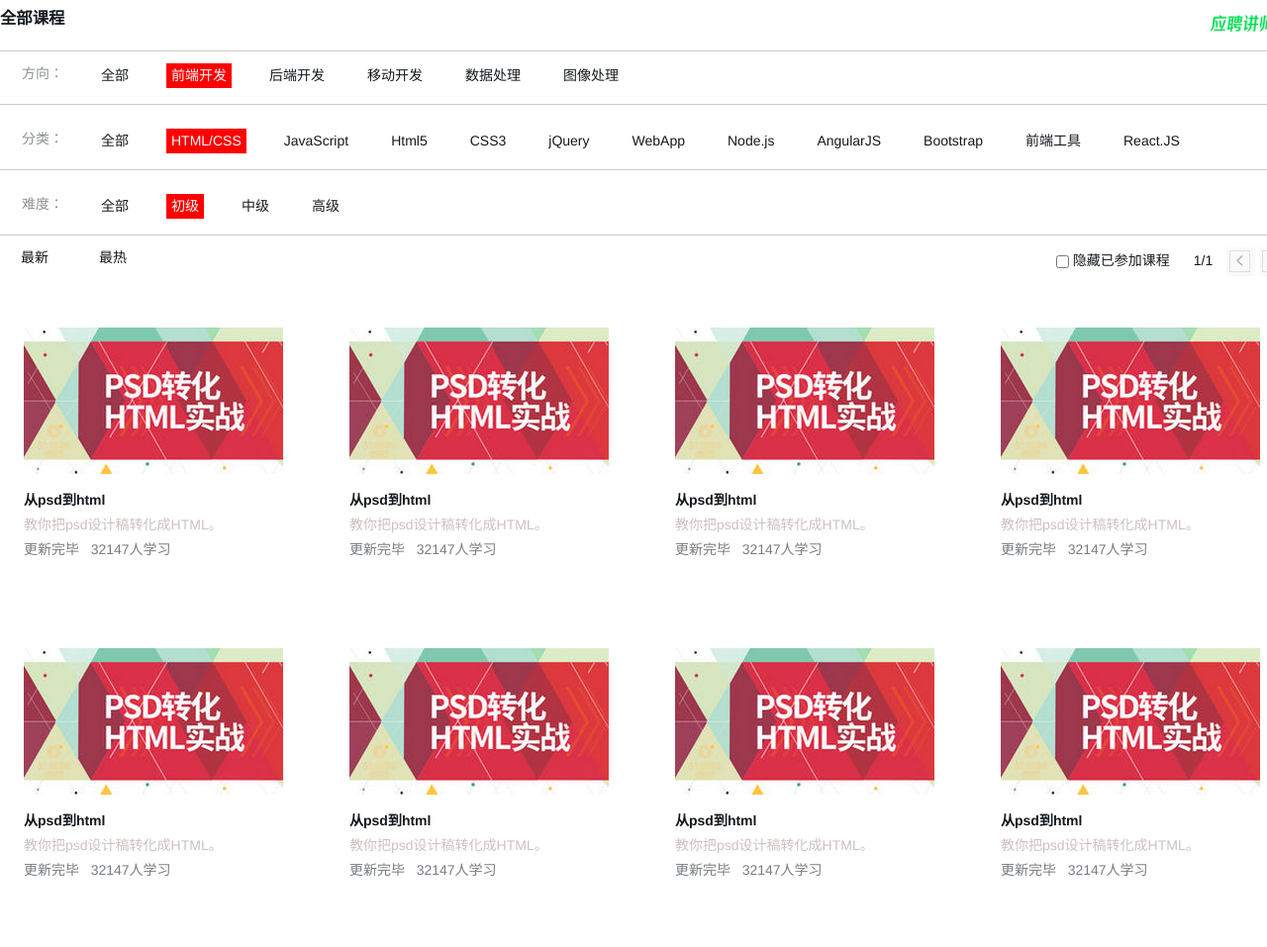
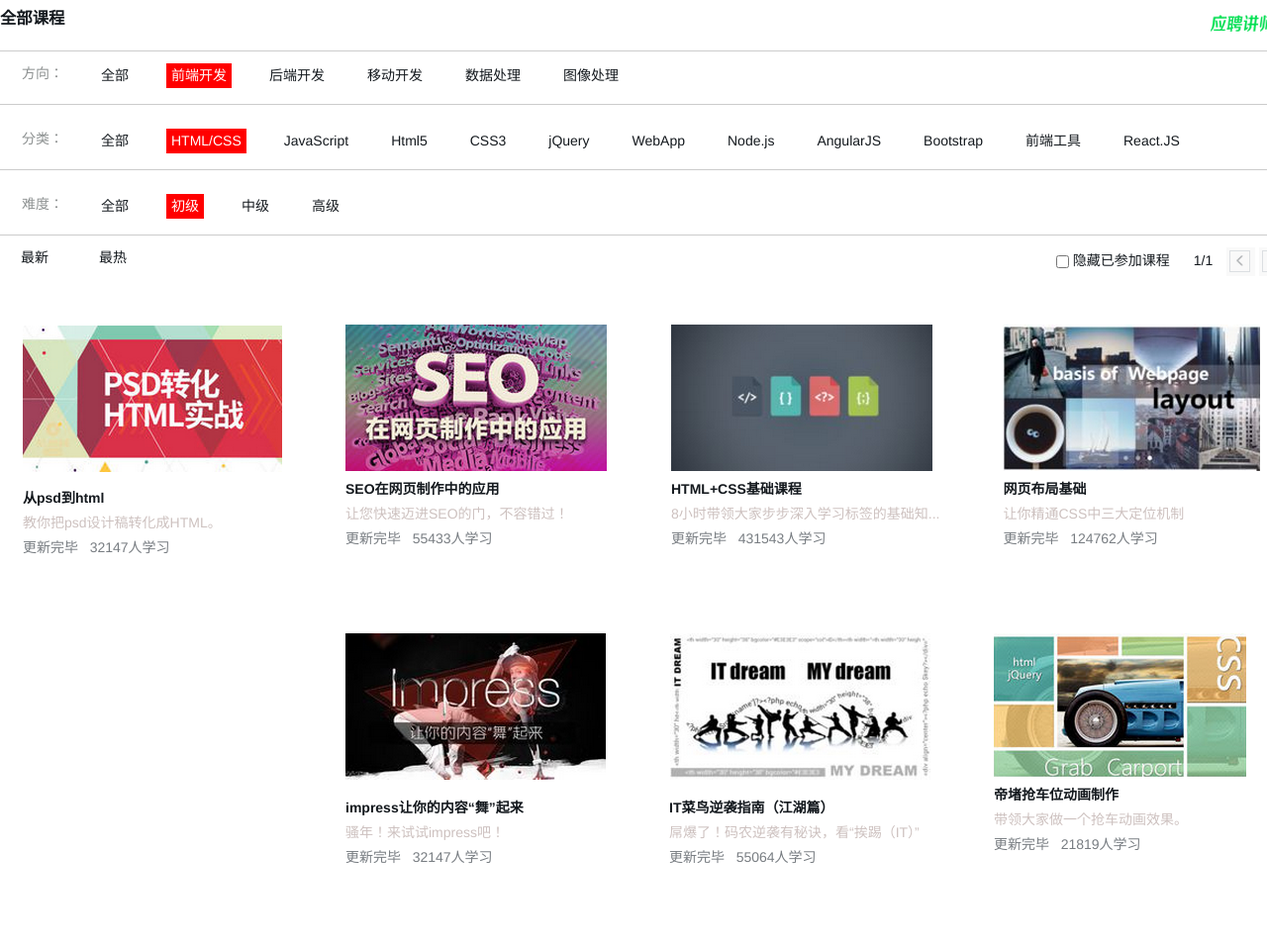
Before and after one commit to LuoYiHao/Imooc, a plain HTML site: page index.html in a window 1280 px wide. Shown: the part 83-1040 px from the top of the page at 99% size. Drawn offline with Linux system fonts and the light colour scheme.

Commit message:
进一步完善页面

```diff
--- a/index.css
+++ b/index.css
@@ -9,8 +9,12 @@ html,body{
 .options li{
 	list-style-type:none;
 	float:left;
-	margin:0 0 0 53px;
+	padding:0 29px;
 	color:white;
+}
+.options li:hover{
+	background-color:#363C41;
+	cursor:pointer;
 }
 .options{
 	float:left;
@@ -23,6 +27,9 @@ header{
 #imoocIcon{
 	margin:0 0 0 28px;
 	float:left;
+}
+#imoocIcon:hover,.icons:hover,.icons2:hover{
+	cursor:pointer;
 }
 .icons{
 	float:right;
@@ -53,6 +60,10 @@ header{
 	list-style-type:none;
 	float:left;
 	margin:0 34px 0 0px;
+	color:#666;
+}
+.options2 li{
+	cursor:pointer;
 	color:white;
 }
 .options2{
@@ -78,6 +89,11 @@ footer{
 	float:right;
 	display:block;
 	margin:-27px 0px 0 0;
+	transition:margin .2s linear 0s;
+}
+#recruit:hover{
+	cursor:pointer;
+	margin-right:-12px;
 }
 h3{
 	margin:25px 0 0 0px;
@@ -96,7 +112,10 @@ dd{
 	float:left;
 	margin:0 0 0 33px;
 	padding:2px 5px;
-
+}
+dd:hover,.text:hover{
+	color:red;
+	cursor:pointer;
 }
 .direction,.classify,.diffculty{
 	float:left;
@@ -107,7 +126,7 @@ dd{
 	margin:12px 0;
 	padding-bottom:16px;
 }
-.selected{
+.selected,.selected:hover{
 	background-color:red;
 	color:white;
 }
@@ -137,8 +156,13 @@ dd{
 }
 .course{
 	float:left;
-	padding:24px 24px 24px 24px;
-	margin:19px 19px 19px 0;
+	padding:23px;
+	margin:18px 18px 18px 0;
+}
+.course:hover{
+	cursor:pointer;
+	box-shadow:3px 3px 3px #ccc;
+	border:1px solid #ccc;
 }
 .selectcourse{
 	height:235px;
--- a/index.html
+++ b/index.html
@@ -4,6 +4,7 @@
     	<title>HTML/CSS视频教程_html/css基础教程-慕课网</title>
         <meta charset = "utf-8">
         <link href = "index.css" type = "text/css" rel = "stylesheet">
+        <link rel = "Shortcut Icon" href = "image/titleIcon.ico" type = "image/x-icon">
         <script src = "index.js"></script>
     </head>
     <body>
@@ -78,52 +79,46 @@
                 </div>
                 <div class = "courses">
                 	<div class = "course">
-                    	<img src = "image/class.png" alt = "" id = "course"/>
+                    	<img src = "image/class.png" alt = "" id = "class1"/>
                         <p class = "coursename">从psd到html</p>
                         <p class = "courseDescription">教你把psd设计稿转化成HTML。</p>
                         <p class = "learn">更新完毕&nbsp;&nbsp;&nbsp;32147人学习</p>
                     </div>
                     <div class = "course">
-                    	<img src = "image/class.png" alt = "" id = "course"/>
-                        <p class = "coursename">从psd到html</p>
-                        <p class = "courseDescription">教你把psd设计稿转化成HTML。</p>
+                    	<img src = "image/class2.png" alt = "" id = "class2"/>
+                        <p class = "coursename">SEO在网页制作中的应用</p>
+                        <p class = "courseDescription">让您快速迈进SEO的门，不容错过！</p>
+                        <p class = "learn">更新完毕&nbsp;&nbsp;&nbsp;55433人学习</p>
+                    </div>
+                    <div class = "course">
+                    	<img src = "image/class3.png" alt = "" id = "class3"/>
+                        <p class = "coursename">HTML+CSS基础课程</p>
+                        <p class = "courseDescription">8小时带领大家步步深入学习标签的基础知...</p>
+                        <p class = "learn">更新完毕&nbsp;&nbsp;&nbsp;431543人学习</p>
+                    </div>
+                    <div class = "course">
+                    	<img src = "image/class4.png" alt = "" id = "class4"/>
+                        <p class = "coursename">网页布局基础</p>
+                        <p class = "courseDescription">让你精通CSS中三大定位机制</p>
+                        <p class = "learn">更新完毕&nbsp;&nbsp;&nbsp;124762人学习</p>
+                    </div>
+                	<div class = "course">
+                    	<img src = "image/class5.png" alt = "" id = "class5"/>
+                        <p class = "coursename">impress让你的内容“舞”起来</p>
+                        <p class = "courseDescription">骚年！来试试impress吧！</p>
                         <p class = "learn">更新完毕&nbsp;&nbsp;&nbsp;32147人学习</p>
                     </div>
                     <div class = "course">
-                    	<img src = "image/class.png" alt = "" id = "course"/>
-                        <p class = "coursename">从psd到html</p>
-                        <p class = "courseDescription">教你把psd设计稿转化成HTML。</p>
-                        <p class = "learn">更新完毕&nbsp;&nbsp;&nbsp;32147人学习</p>
+                    	<img src = "image/class6.png" alt = "" id = "class6"/>
+                        <p class = "coursename">IT菜鸟逆袭指南（江湖篇）</p>
+                        <p class = "courseDescription">屌爆了！码农逆袭有秘诀，看“挨踢（IT）”</p>
+                        <p class = "learn">更新完毕&nbsp;&nbsp;&nbsp;55064人学习</p>
                     </div>
                     <div class = "course">
-                    	<img src = "image/class.png" alt = "" id = "course"/>
-                        <p class = "coursename">从psd到html</p>
-                        <p class = "courseDescription">教你把psd设计稿转化成HTML。</p>
-                        <p class = "learn">更新完毕&nbsp;&nbsp;&nbsp;32147人学习</p>
-                    </div>
-                	<div class = "course">
-                    	<img src = "image/class.png" alt = "" id = "course"/>
-                        <p class = "coursename">从psd到html</p>
-                        <p class = "courseDescription">教你把psd设计稿转化成HTML。</p>
-                        <p class = "learn">更新完毕&nbsp;&nbsp;&nbsp;32147人学习</p>
-                    </div>
-                    <div class = "course">
-                    	<img src = "image/class.png" alt = "" id = "course"/>
-                        <p class = "coursename">从psd到html</p>
-                        <p class = "courseDescription">教你把psd设计稿转化成HTML。</p>
-                        <p class = "learn">更新完毕&nbsp;&nbsp;&nbsp;32147人学习</p>
-                    </div>
-                    <div class = "course">
-                    	<img src = "image/class.png" alt = "" id = "course"/>
-                        <p class = "coursename">从psd到html</p>
-                        <p class = "courseDescription">教你把psd设计稿转化成HTML。</p>
-                        <p class = "learn">更新完毕&nbsp;&nbsp;&nbsp;32147人学习</p>
-                    </div>
-                    <div class = "course">
-                    	<img src = "image/class.png" alt = "" id = "course"/>
-                        <p class = "coursename">从psd到html</p>
-                        <p class = "courseDescription">教你把psd设计稿转化成HTML。</p>
-                        <p class = "learn">更新完毕&nbsp;&nbsp;&nbsp;32147人学习</p>
+                    	<img src = "image/class7.png" alt = "" id = "class7"/>
+                        <p class = "coursename">帝堵抢车位动画制作</p>
+                        <p class = "courseDescription">带领大家做一个抢车动画效果。</p>
+                        <p class = "learn">更新完毕&nbsp;&nbsp;&nbsp;21819人学习</p>
                     </div>
                 </div>
             </div>
@@ -145,10 +140,10 @@
             </div>
             <div class = "bottom_right">
                 <ul class = "icons2">
-            	<li><img src = "image/wechat.png" alt = "wechat" id = "wechat"/></li>
-                <li><img src = "image/weibo.png" alt = "weibo" id = "weibo"/></li>
-                <li><img src = "image/qq.png" alt = "qq" id = "qq"/></li>
-            </ul>
+                    <li><img src = "image/wechat.png" alt = "wechat" id = "wechat"/></li>
+                    <li><img src = "image/weibo.png" alt = "weibo" id = "weibo"/></li>
+                    <li><img src = "image/qq.png" alt = "qq" id = "qq"/></li>
+            	</ul>
             </div>
         </footer>
     </body>
```
Also changed, not shown: image/Imooc.jpg (added), image/class2.png (added), image/class3.png (added), image/class4.png (added), image/class5.png (added), image/class6.png (added), image/class7.png (added), image/titleIcon.ico (added).
